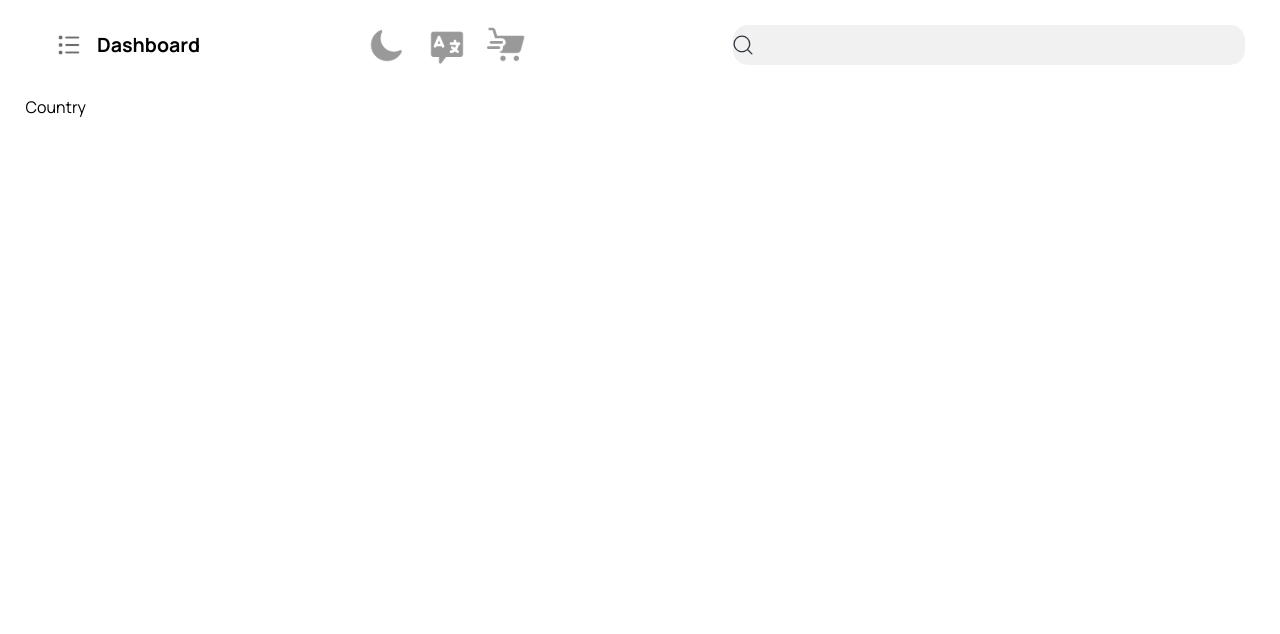
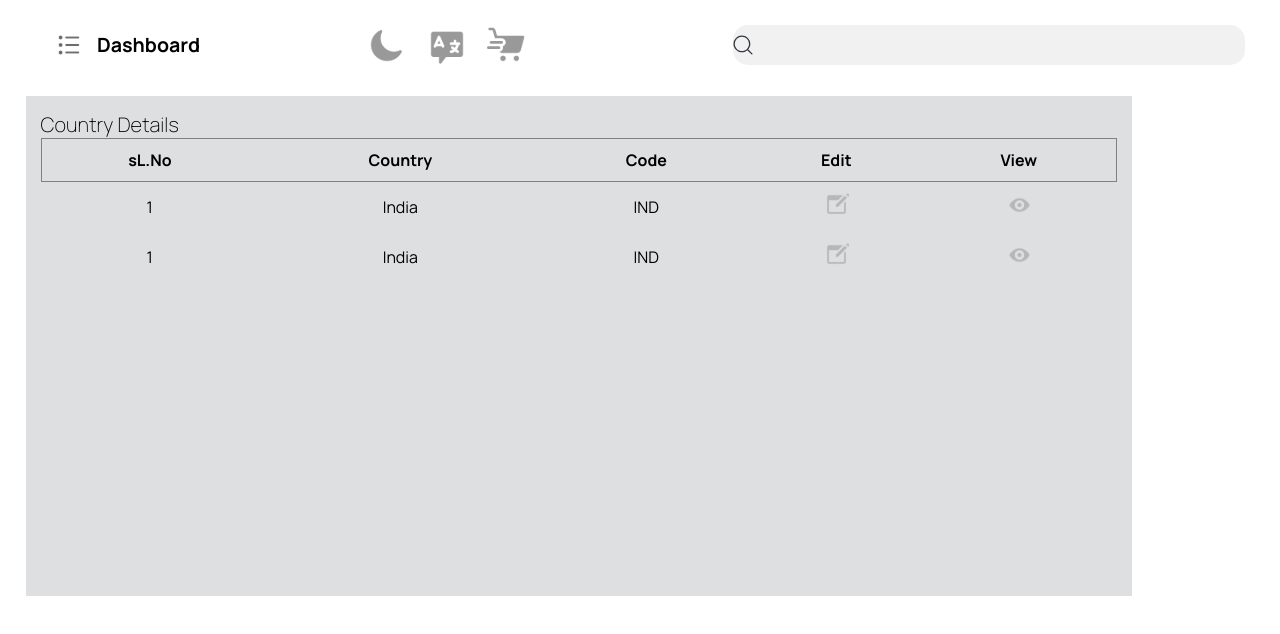
Before and after one commit to abhinand-vp/softviz-erp-app, a React (Vite) app: page /dashboard/country in a window 1280 px wide. Shown: the top 634 px of the page. Built offline with nearby package versions, Linux system fonts and the light colour scheme.

Commit message:
country started

```diff
--- a/src/pages/dashboard/Country.jsx
+++ b/src/pages/dashboard/Country.jsx
@@ -1,8 +1,37 @@
-import React from 'react'
+import { useState } from 'react'
 
 const Country = () => {
+  const [edit, setEdit] = useState(false)
   return (
-    <div>Country</div>
+    <div className='country_table'>
+      {edit &&
+        <h1>Modal</h1>
+      }
+      <h3>Country Details</h3>
+      <table>
+        <tr className='heading_border'>
+          <th>sL.No</th>
+          <th>Country</th>
+          <th>Code</th>
+          <th>Edit</th>
+          <th>View</th>
+        </tr>
+        <tr>
+          <td>1</td>
+          <td>India</td>
+          <td>IND</td>
+          <td><img src="/public/icons/Create.svg" onClick={() => setEdit(!edit)} alt="" /></td>
+          <td><img src="/public/icons/Eye.svg" alt="" /></td>
+        </tr>
+        <tr>
+          <td>1</td>
+          <td>India</td>
+          <td>IND</td>
+          <td><img src="/public/icons/Create.svg" alt="" /></td>
+          <td><img src="/public/icons/Eye.svg" alt="" /></td>
+        </tr>
+      </table>
+    </div>
   )
 }
 
--- a/src/pages/dashboard/dashboard.css
+++ b/src/pages/dashboard/dashboard.css
@@ -334,6 +334,41 @@
   color: #32383f;
 }
 
+.country_table {
+  background-color: #DDDFE1;
+  width: 90%;
+  height: 500px;
+  padding: 15px;
+
+}
+
+.country_table h3 {
+  font-size: 20px;
+  font-weight: 200;
+}
+
+.heading_border {
+  border: 1px solid gray;
+}
+
+table {
+  text-align: center;
+}
+
+tr:hover {
+  background-color: #F4F9FF;
+}
+
+table {
+  border-collapse: collapse;
+  width: 100%;
+}
+
+th,
+td {
+  padding: 10px;
+}
+
 @media screen and (min-device-width: 1201px) and (max-device-width: 1450px) {
   .nav_icon {
     display: none !important;
@@ -402,6 +437,8 @@
 
   .unsubscribed_apps_crads {
     grid-template-columns: 1fr 1fr;
+    justify-items: center;
+    align-items: center;
   }
 
   .unsubscribed_apps_crad {
@@ -426,13 +463,23 @@
   }
 
   .unsubscribed_apps_crad {
-    width: 100vw;
+    width: 85vw;
   }
+
   .dashboard_page_right_top {
     grid-template-columns: 1fr 1fr;
   }
-  .dashboard_page_right_top input{
-    margin: 20px 30px!important;
+
+  .dashboard_page_right_top input {
+    margin: 20px 30px !important;
+  }
+
+  .dashboard_center {
+    padding: 2vh 4vw !important;
+  }
+
+  .subscribed_apps h4 {
+    margin: 10px;
   }
 }
 
@@ -453,10 +500,19 @@
   }
 
   .unsubscribed_apps_crad {
-    width: 100vw;
+    width: 85vw;
   }
 
   .dashboard_page_right_top {
     grid-template-columns: 1fr 1fr;
   }
+
+  .dashboard_center {
+    padding: 2vh 4vw !important;
+  }
+
+  .subscribed_apps h4 {
+    margin: 10px;
+  }
+
 }
```
Also changed, not shown: public/icons/Create.svg (added), public/icons/Eye.svg (added).
